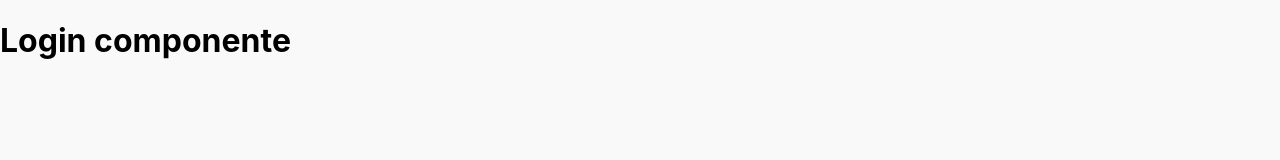
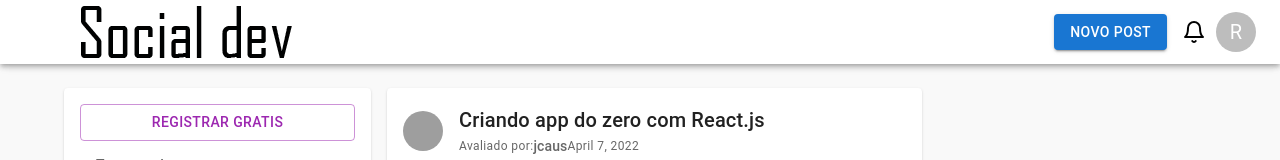
Before and after one commit to juniorcaus/social-dev, a React (Create React App) app: page / in a window 1280 px wide. Shown: the top 160 px of the page. Built offline with nearby package versions, Linux system fonts and the light colour scheme; grey boxes are pictures that could not be loaded.

Commit message:
Criando rotas usando Router v6

```diff
--- a/package.json
+++ b/package.json
@@ -14,6 +14,7 @@
     "react": "^17.0.2",
     "react-dom": "^17.0.2",
     "react-feather": "^2.0.9",
+    "react-router-dom": "^6.3.0",
     "react-scripts": "5.0.0",
     "web-vitals": "^2.1.4"
   },
--- a/src/App.js
+++ b/src/App.js
@@ -1,5 +1,6 @@
 import React from "react";
 import { ThemeProvider } from '@mui/material/styles';
+import { BrowserRouter, Routes, Route } from "react-router-dom";
 
 import Home from "./pages/Home";
 import SignIn from "./pages/Signin";
@@ -7,18 +8,24 @@
 import theme from "./theme";
 
 function App() {
-  console.log(window.location.href);
-  const url = window.location.href;
 
   return (
 
     <ThemeProvider theme={theme}>
-      {
+      <BrowserRouter>
+        <Routes>
+          <Route path="/" element={ <Home /> } />
+          <Route path="/sign-in" element={ <SignIn /> } />
+          <Route path="*" element={ <h1>Not Found - 404</h1> } />
+        </Routes>
+
+      </BrowserRouter>
+     {/*  {
       url ===  'http://localhost:3000/'
       ? <Home />
 
       : <SignIn />
-      }
+      } */}
 
 
     </ThemeProvider>
```
Also changed, not shown: 1 other file (tests, documents, lock files or other folders).
